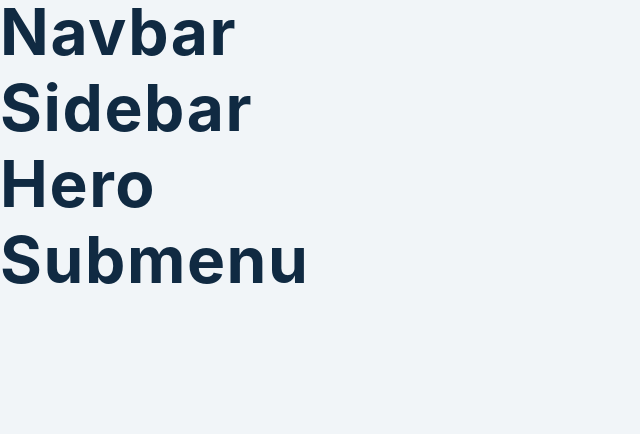
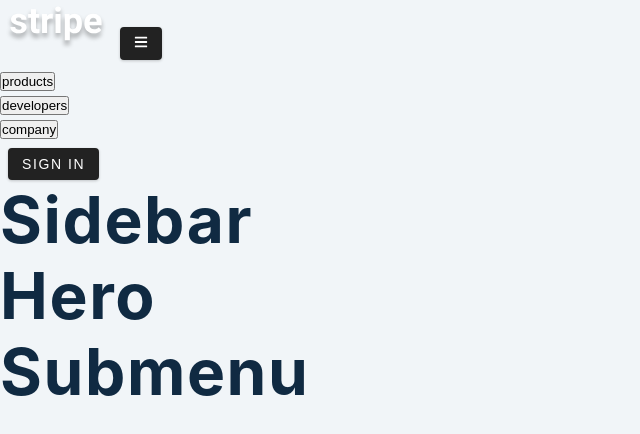
Before and after one commit to And4Web/ReactProject_21_Stripe, a React (Create React App) app: page / in a window 1280 px wide. Shown: the top 434 px of the page, without its empty margins (0-640 px from the left). Built offline with nearby package versions, Linux system fonts and the light colour scheme.

Commit message:
Navbar created.

```diff
--- a/src/Navbar.js
+++ b/src/Navbar.js
@@ -1,10 +1,25 @@
 import React from 'react'
+import { useGlobalContext } from './context';
+import logo from './images/logo.svg';
+import { FaBars } from 'react-icons/fa';
 
 function Navbar() {
+  const {openSidebar, openSubmenu, closeSubmenu} = useGlobalContext();
   return (
-    <div>
-      <h1>Navbar</h1>
-    </div>
+    <nav className='nav'>
+      <div className="nav-center">
+        <div className="nav-header">
+          <img src={logo} alt="stripe" />
+          <button className="btn toggle-btn" onClick={openSidebar}><FaBars/></button>
+        </div>
+        <ul className="nav-links">
+          <li><button className="link-btn">products</button></li>
+          <li><button className="link-btn">developers</button></li>
+          <li><button className="link-btn">company</button></li>
+        </ul>
+        <button className="btn signin-btn">Sign in</button>
+      </div>
+    </nav>
   )
 }
 
```
